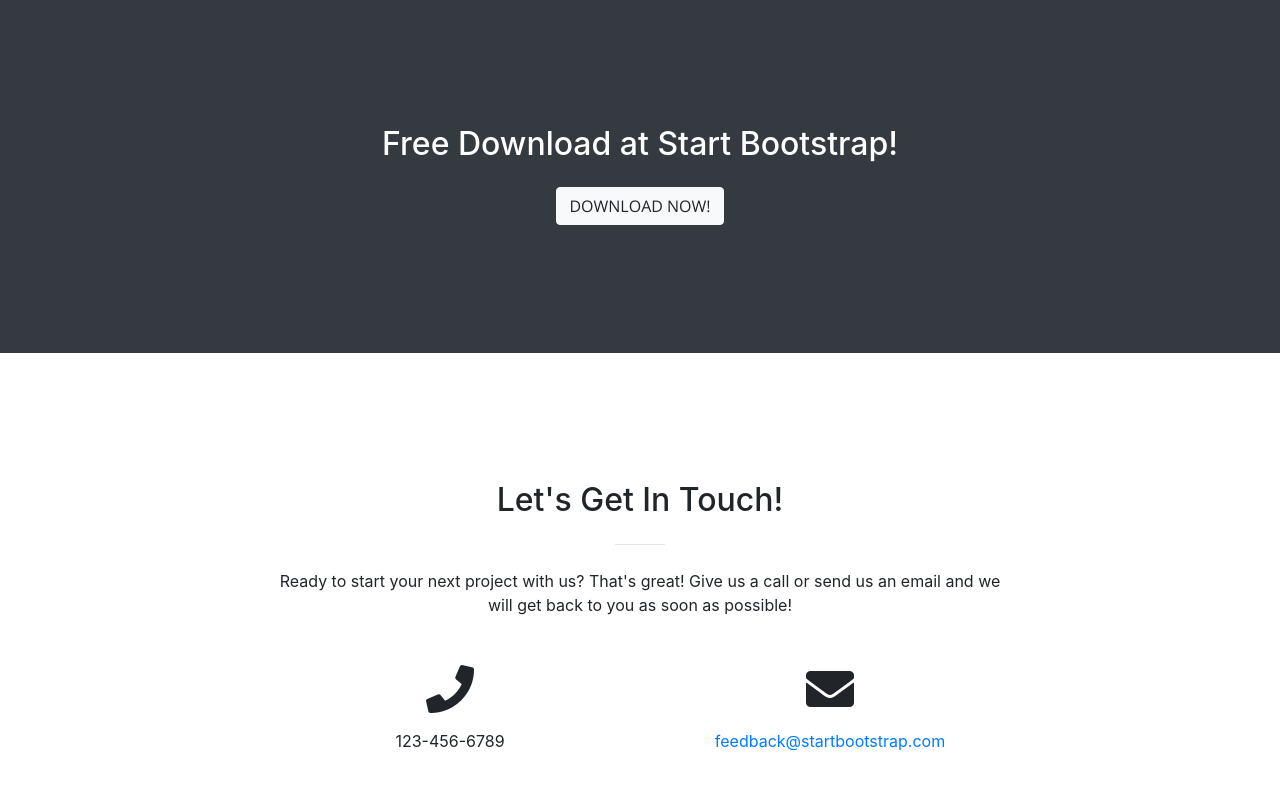
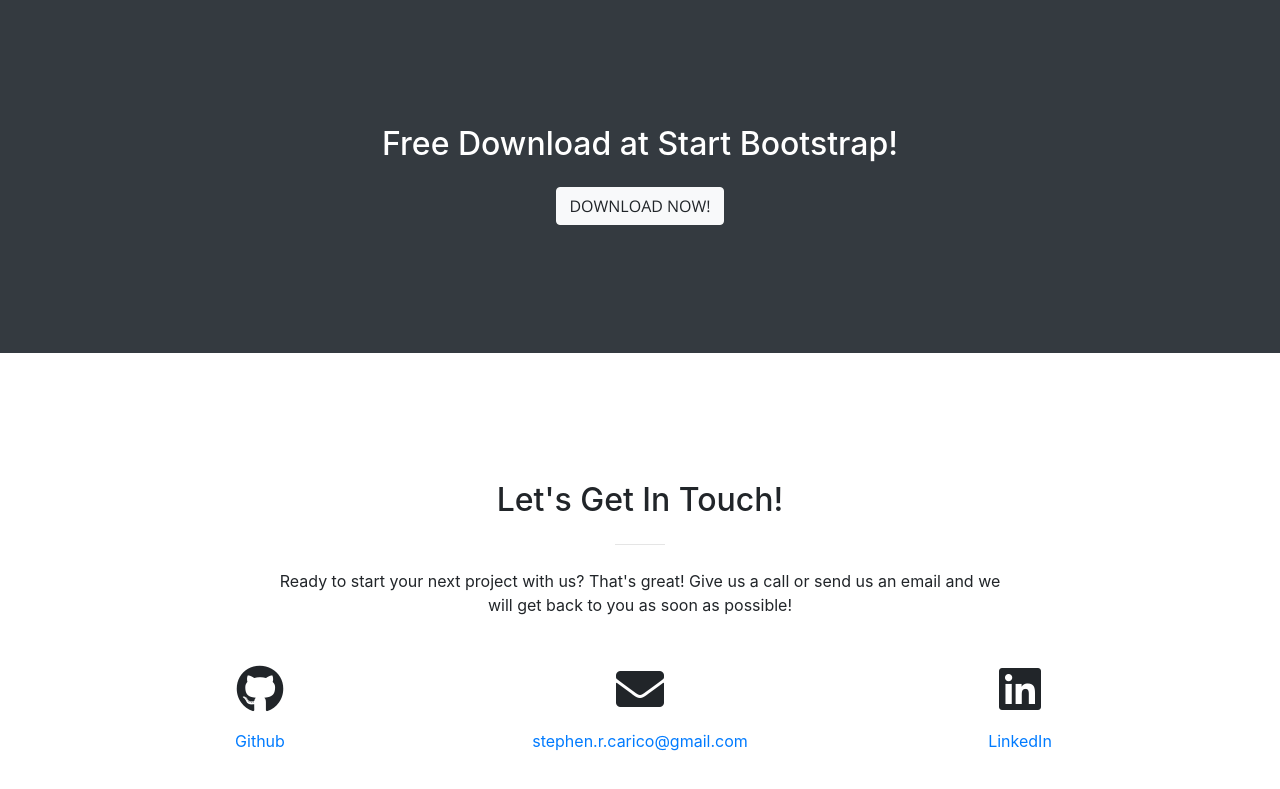
Before and after one commit to stephencarico/stephencarico.github.io, a website with bundled scripts: page index.html in a window 1280 px wide. Shown: the part 2309-3098 px from the top of the page. Built offline with nearby package versions, Linux system fonts and the light colour scheme.

Commit message:
updated contact links

```diff
--- a/index.html
+++ b/index.html
@@ -244,14 +244,22 @@
         </div>
         <div class="row">
           <div class="col-lg-4 ml-auto text-center">
-            <i class="fas fa-phone fa-3x mb-3 sr-contact-1"></i>
-            <p>123-456-6789</p>
+            <i class="fab fa-github fa-3x mb-3 sr-contact-1"></i>
+            <a href="https://github.com/stephencarico"><p>
+              Github
+            </p></a>
           </div>
           <div class="col-lg-4 mr-auto text-center">
             <i class="fas fa-envelope fa-3x mb-3 sr-contact-2"></i>
             <p>
-              <a href="mailto:your-email@your-domain.com">feedback@startbootstrap.com</a>
+              <a href="mailto:stephen.r.carico@gmail.com">stephen.r.carico@gmail.com</a>
             </p>
+          </div>
+          <div class="col-lg-4 mr-auto text-center">
+            <i class="fab fa-linkedin fa-3x mb-3 sr-contact-2"></i>
+            <a href="https://linkedin.com/in/stephen-carico/"><p>
+              LinkedIn
+            </p></a>
           </div>
         </div>
       </div>
```
